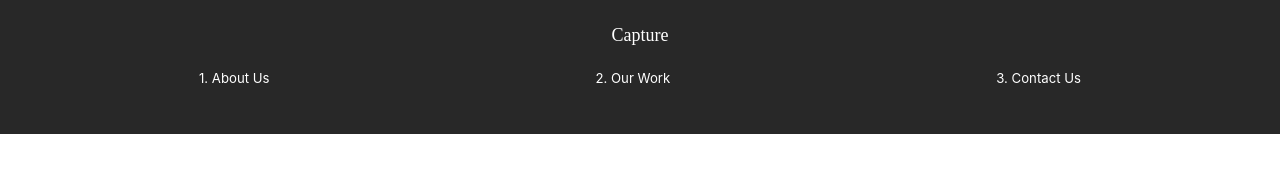
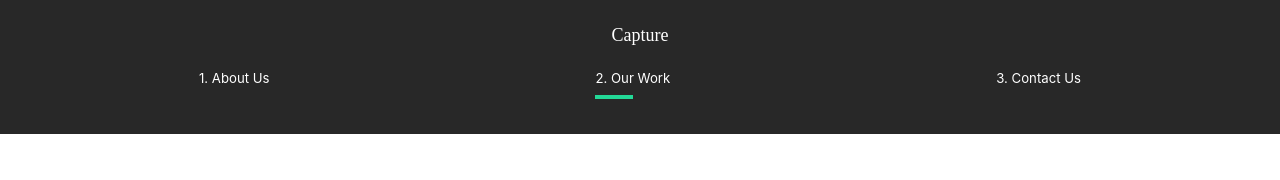
Before and after one commit to terryheewonkim/Capture-Portfolio, a React (Create React App) app: page /work in a window 1280 px wide. Shown: the top 180 px of the page. Built offline with nearby package versions, Linux system fonts and the light colour scheme; the HTML template or start-up script is replaced by a standard one.

Commit message:
Add nav line styling

```diff
--- a/src/components/Nav.js
+++ b/src/components/Nav.js
@@ -1,8 +1,11 @@
 import React from "react";
 import styled from "styled-components";
-import { Link } from "react-router-dom";
+import { Link, useLocation } from "react-router-dom";
+import { motion } from "framer-motion";
 
 const Nav = () => {
+  const { pathname } = useLocation();
+
   return (
     <Navbar>
       <h1>
@@ -15,12 +18,27 @@
       <ul>
         <li>
           <Link to="/">1. About Us</Link>
+          <Line
+            transition={{ duration: 0.75 }}
+            initial={{ width: "0%" }}
+            animate={{ width: pathname === "/" ? "50%" : "0%" }}
+          />
         </li>
         <li>
           <Link to="/work">2. Our Work</Link>
+          <Line
+            transition={{ duration: 0.75 }}
+            initial={{ width: "0%" }}
+            animate={{ width: pathname === "/work" ? "50%" : "0%" }}
+          />
         </li>
         <li>
           <Link to="/contact">3. Contact Us</Link>
+          <Line
+            transition={{ duration: 0.75 }}
+            initial={{ width: "0%" }}
+            animate={{ width: pathname === "/contact" ? "50%" : "0%" }}
+          />
         </li>
       </ul>
     </Navbar>
@@ -69,4 +87,16 @@
   }
 `;
 
+const Line = styled(motion.div)`
+  height: 0.3rem;
+  background: #23d997;
+  width: 0%;
+  position: absolute;
+  bottom: -80%;
+  left: 60%;
+  @media (max-width: 1300px) {
+    left: 0%;
+  }
+`;
+
 export default Nav;
--- a/src/pages/OurWork.js
+++ b/src/pages/OurWork.js
@@ -37,7 +37,9 @@
         <Frame4 variants={slider}></Frame4>
       </motion.div>
       <Movie>
-        <motion.h2 variants={fadeAnim}>The Athlete</motion.h2>
+        <Link to="/work/the-athlete">
+          <motion.h2 variants={fadeAnim}>The Athlete</motion.h2>
+        </Link>
         <motion.div variants={lineAnim} className="line"></motion.div>
         <Link to="/work/the-athlete">
           <Hide>
@@ -51,7 +53,9 @@
         animate={controls}
         initial="hidden"
       >
-        <h2>The Racer</h2>
+        <Link to="/work/the-racer">
+          <h2>The Racer</h2>
+        </Link>
         <motion.div variants={lineAnim} className="line"></motion.div>
         <Link to="/work/the-racer">
           <img src={theracer} alt="racer" />
@@ -63,7 +67,9 @@
         animate={controls2}
         initial="hidden"
       >
-        <h2>Good Times</h2>
+        <Link to="/work/good-times">
+          <h2>Good Times</h2>
+        </Link>
         <motion.div variants={lineAnim} className="line"></motion.div>
         <Link to="/work/good-times">
           <img src={goodtimes} alt="good times" />
@@ -79,6 +85,10 @@
   min-height: 100vh;
   overflow: hidden;
   padding: 5rem 10rem;
+  a {
+    text-decoration: none;
+    color: #000;
+  }
   h2 {
     padding: 1rem 0;
   }
```
Also changed, not shown: src/components/AboutSection.js (+4 -1 lines).
